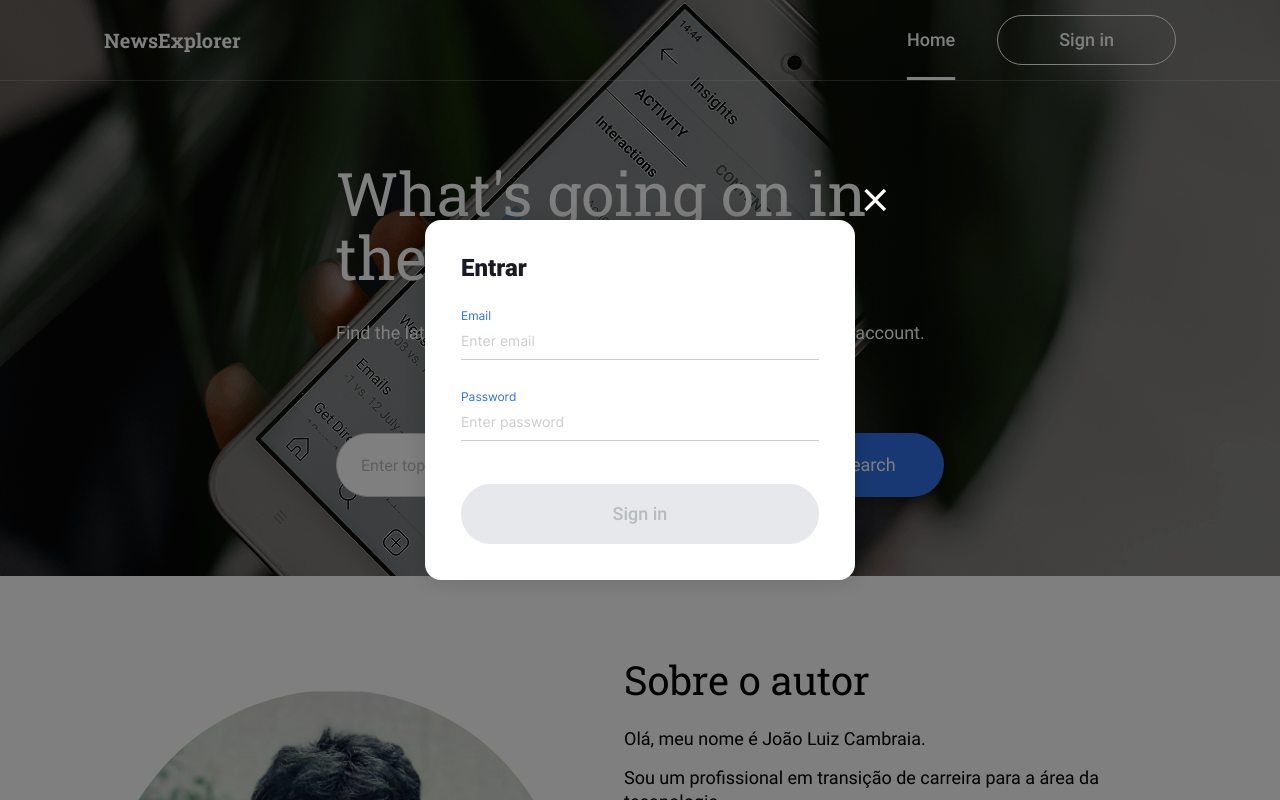
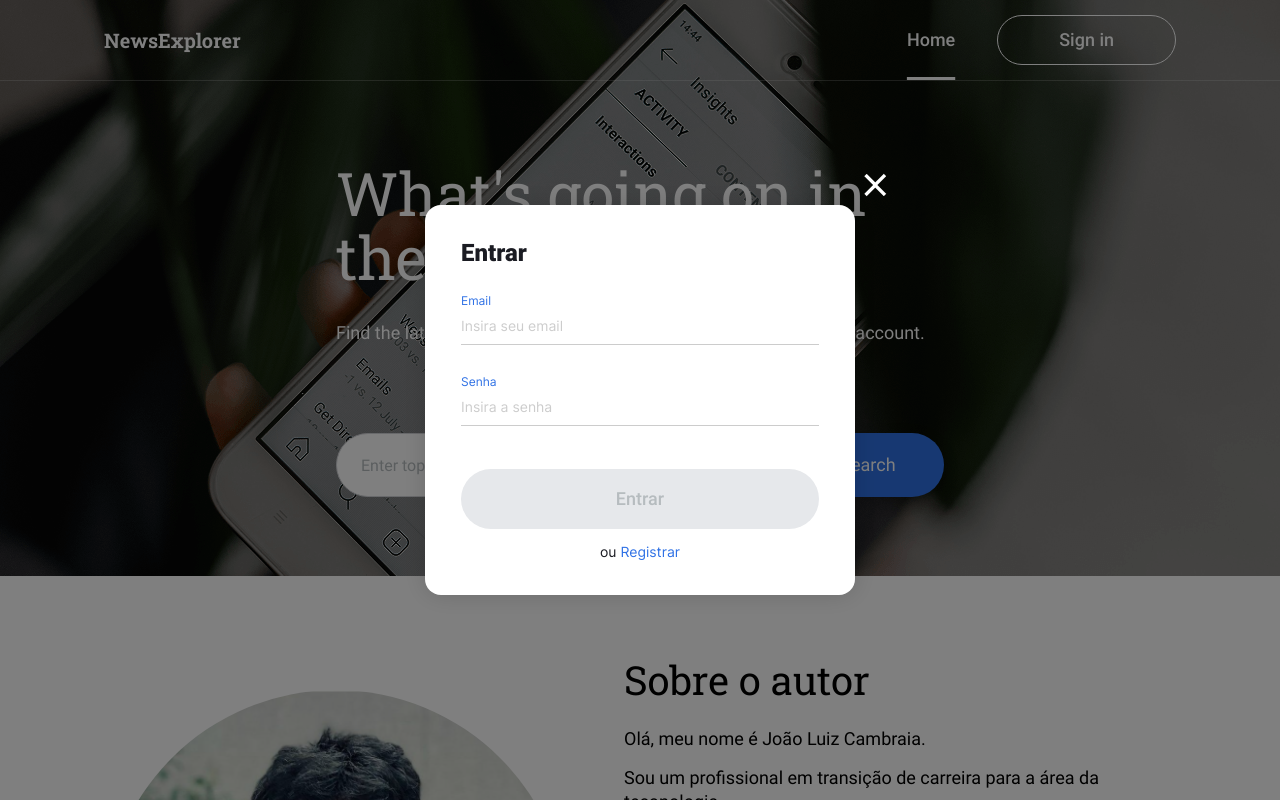
Before and after one commit to jlcambraia/news-explorer-frontend, a React (Vite) app: page / in a window 1280 px wide. Both pictures are taken after a click on the button "Sign in". Shown: the top 800 px of the page. Built offline with nearby package versions, Linux system fonts and the light colour scheme.

Commit message:
refactor: traduz texto para português

```diff
--- a/src/components/modals/Login.jsx
+++ b/src/components/modals/Login.jsx
@@ -32,7 +32,7 @@ export default function Login() {
           <input
             className="login__email-input"
             type="email"
-            placeholder="Enter email"
+            placeholder="Insira seu email"
             onChange={handleEmailChange}
             autoComplete="email"
           />
@@ -44,11 +44,11 @@ export default function Login() {
         </label>
 
         <label className="login__password-input-label">
-          Password
+          Senha
           <input
             className="login__password-input"
             type="password"
-            placeholder="Enter password"
+            placeholder="Insira a senha"
             onChange={handlePasswordChange}
             minLength={8}
             maxLength={20}
@@ -71,7 +71,7 @@ export default function Login() {
             : "login__button_disabled"
         }
       >
-        Sign in
+        Entrar
       </button>
     </>
   );
--- a/src/components/modals/Popup.jsx
+++ b/src/components/modals/Popup.jsx
@@ -43,10 +43,10 @@ export default function Popup({
           <h2 className="popup__title">{title}</h2>
           {children}
 
-          {(title === "Login" ||
+          {(title === "Entrar" ||
             title === "O cadastro falhou, por favor, tente novamente.") && (
             <p className="popup__signup-text">
-              {title === "Login" && "ou "}
+              {title === "Entrar" && "ou "}
               <Link
                 onClick={() => openPopup(registerPopup)}
                 className="popup__signup-link"
@@ -56,15 +56,15 @@ export default function Popup({
             </p>
           )}
 
-          {(title === "Registrar" ||
+          {(title === "Inscrever-se" ||
             title === "Cadastro concluído com sucesso!") && (
             <p className="popup__signup-text">
-              {title === "Registrar" && "ou "}
+              {title === "Inscrever-se" && "ou "}
               <Link
                 onClick={() => openPopup(loginPopup)}
                 className="popup__signup-link"
               >
-                Login
+                Entre
               </Link>
             </p>
           )}
--- a/src/components/modals/Register.jsx
+++ b/src/components/modals/Register.jsx
@@ -42,7 +42,7 @@ export default function Register() {
           <input
             className="register__email-input"
             type="email"
-            placeholder="Enter email"
+            placeholder="Insira seu email"
             onChange={handleEmailChange}
             autoComplete="email"
           />
@@ -54,11 +54,11 @@ export default function Register() {
         </label>
 
         <label className="register__password-input-label">
-          Password
+          Senha
           <input
             className="register__password-input"
             type="password"
-            placeholder="Enter password"
+            placeholder="Insira a senha"
             onChange={handlePasswordChange}
             minLength={8}
             maxLength={20}
@@ -72,11 +72,11 @@ export default function Register() {
         </label>
 
         <label className="register__username-input-label">
-          Username
+          Nome de usuário
           <input
             className="register__username-input"
             type="text"
-            placeholder="Enter your username"
+            placeholder="Insira seu nome de usuário"
             onChange={handleUsernameChange}
             minLength={2}
             maxLength={20}
@@ -100,7 +100,7 @@ export default function Register() {
             : "register__button_disabled"
         }
       >
-        Sign up
+        Inscrever-se
       </button>
     </>
   );
```
